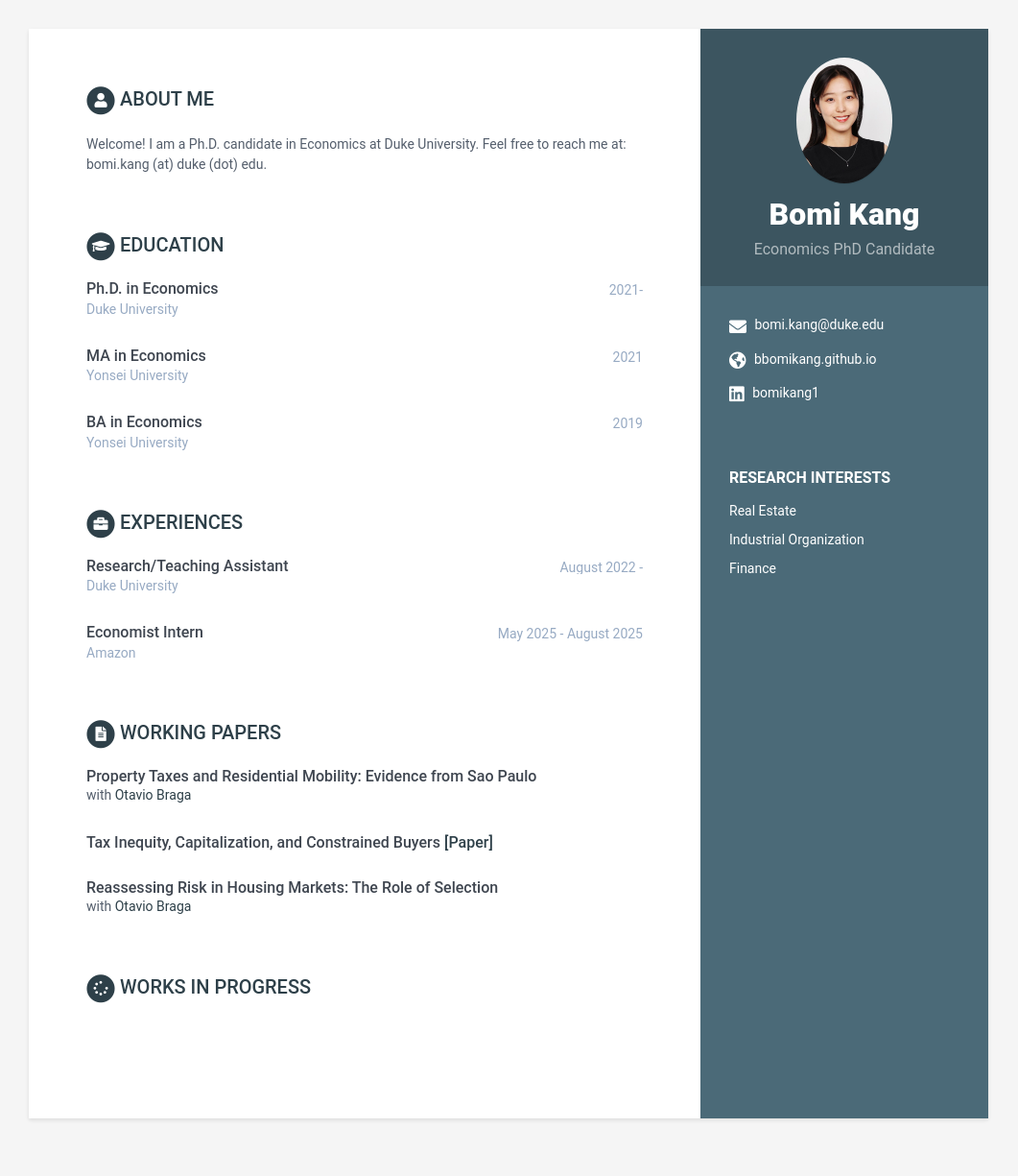
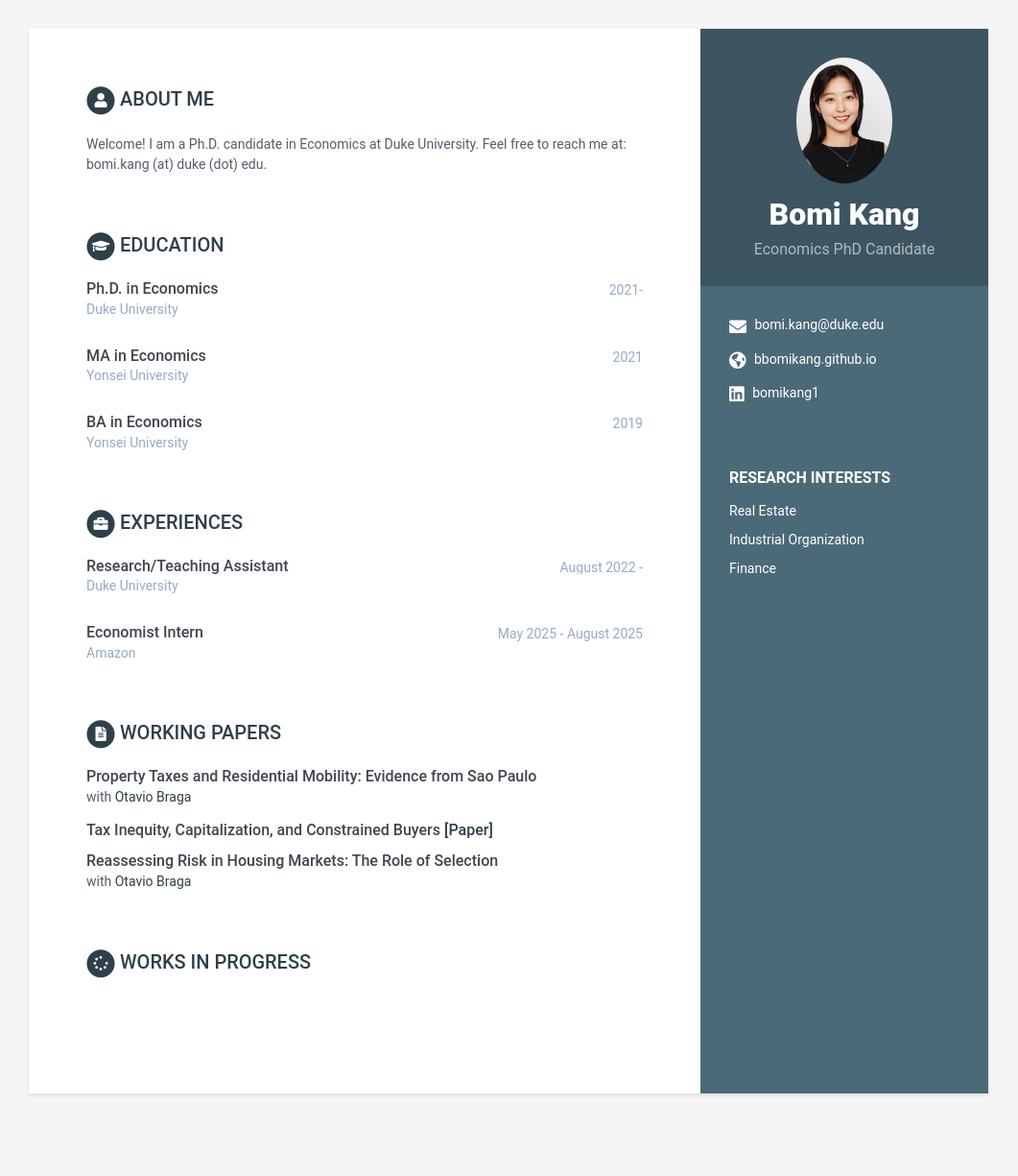
Before and after one commit to bbomikang/bbomikang.github.io, a Jekyll site: the page built from index.html, in a window 1280 px wide. Shown: the whole page at 96% size, without its empty margins (110-1171 px from the left). Built offline with Jekyll 4.4.1, drawn with Linux system fonts in a browser that asks for light colours; after the commit the page ends 1199 px from its top, so only the background shows below that.

Commit message:
Adjust margins in working papers and coauthors sections

```diff
--- a/_sass/_base.scss
+++ b/_sass/_base.scss
@@ -186,7 +186,11 @@ p {
   .working-papers-section,
   .works-in-progress-section {
     .item {
-      margin-bottom: 30px;
+      margin-bottom: 15px;
+    }
+    .coauthors {
+      margin-top: 2px;
+      margin-bottom: 0;
     }
   }
   .upper-row,
```
